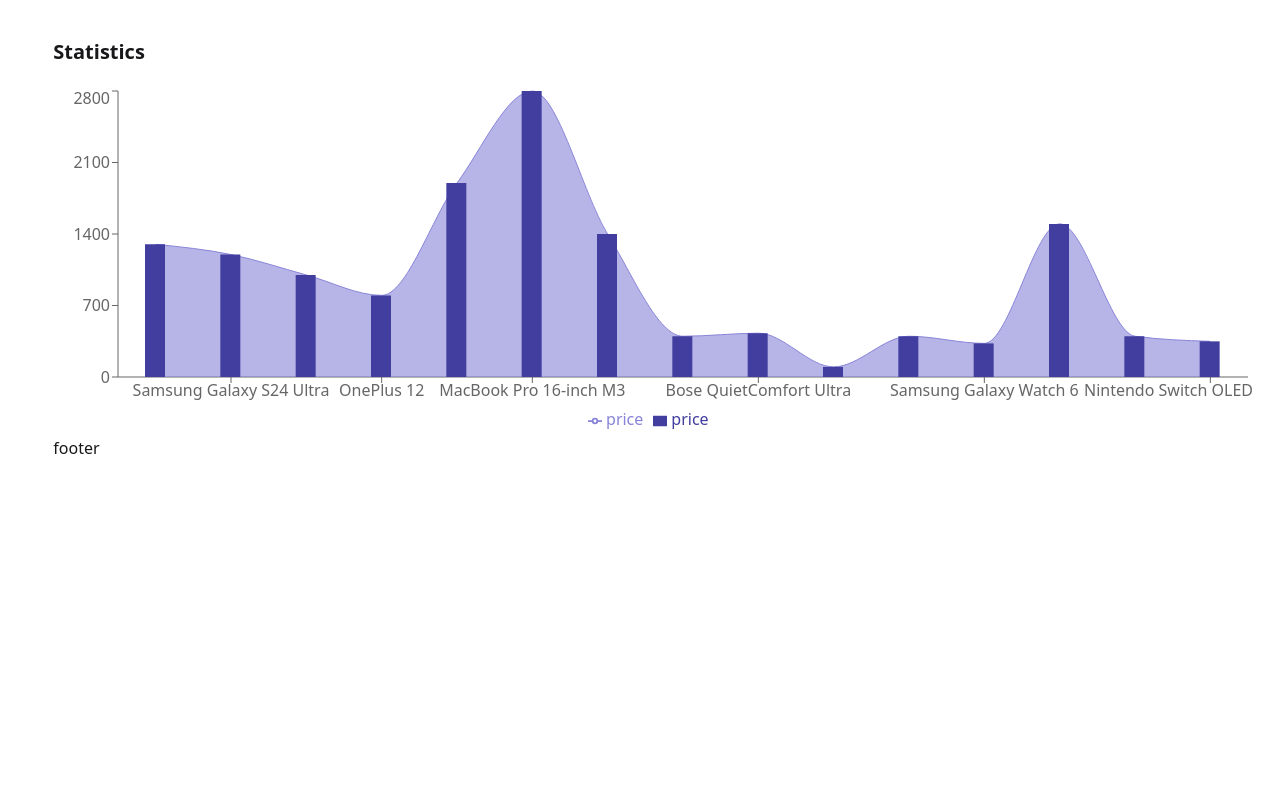
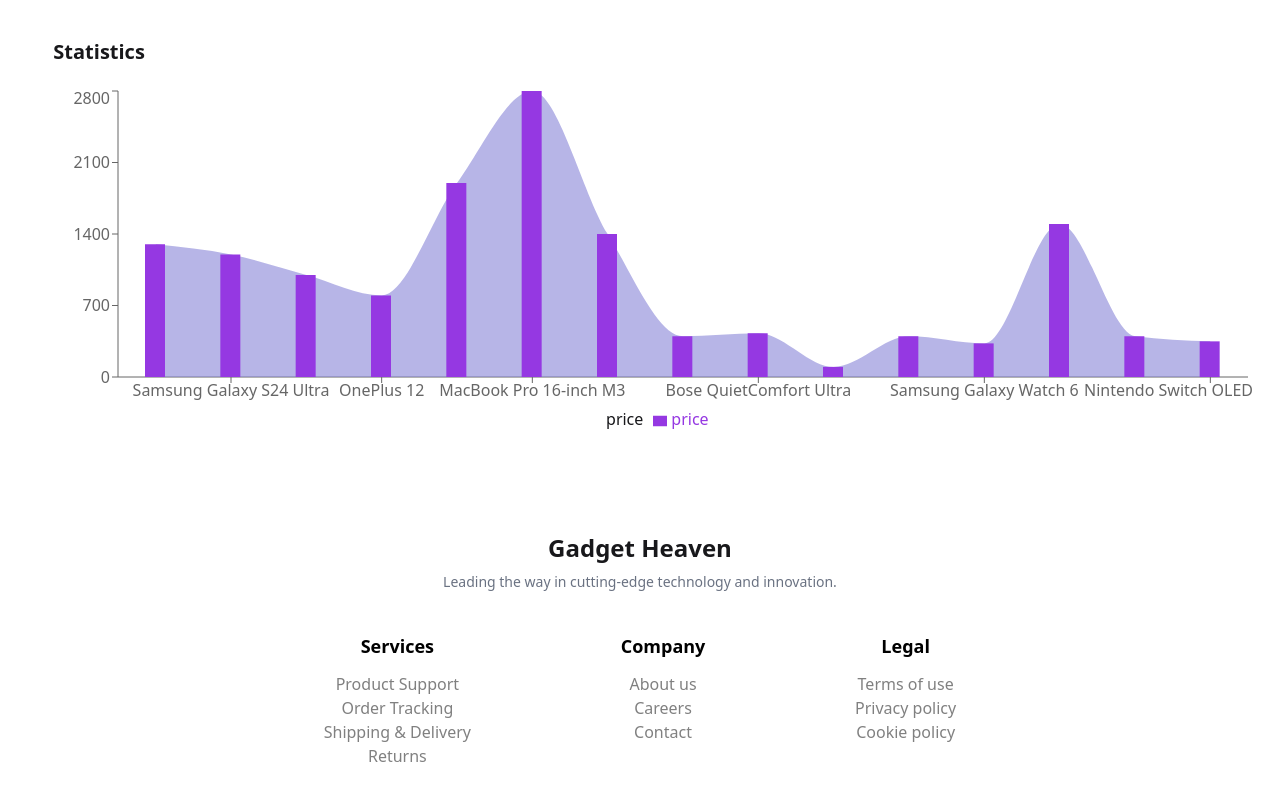
Before and after one commit to ayeshamukta/Gadget-heaven, a React (Vite) app: page /statics in a window 1280 px wide. Shown: the part 242-1042 px from the top of the page. Before the commit the page ends 800 px from the top, so only its background shows below. Built offline with nearby package versions, Linux system fonts and the light colour scheme.

Commit message:
footer design complete

```diff
--- a/src/Components/Footer/Footer.jsx
+++ b/src/Components/Footer/Footer.jsx
@@ -1,9 +1,41 @@
 import React from 'react';
+import './footer.css'
 
 const Footer = () => {
     return (
-        <div>
-            <p>footer</p>
+        <div className='text-center mt-24 mb-18 lg:w-4/6 mx-auto'>
+            <div className='mb-10'>
+                <h1 className='font-bold text-2xl mb-2'>Gadget Heaven</h1>
+                <p  className='text-gray-500 text-sm'>Leading the way in cutting-edge technology and innovation.</p>
+            </div>
+            <div className='flex justify-around'>
+
+                    <nav className='flex flex-col '>
+                        <h6 className="font-bold text-lg text-black mb-3">Services</h6>
+                        <a className="link link-hover">Product Support</a>
+                        <a className="link link-hover">Order Tracking</a>
+                        <a className="link link-hover">Shipping & Delivery</a>
+                        <a className="link link-hover">Returns</a>
+                    </nav>
+                    <nav className='flex flex-col'>
+                        <h6 className="font-bold text-lg text-black mb-3">Company</h6>
+                        <a className="link link-hover">About us</a>
+                        <a className="link link-hover">Careers</a>
+                        <a className="link link-hover">Contact</a>
+
+                    </nav>
+                    <nav className='flex flex-col'>
+                        <h6 className="font-bold text-lg text-black mb-3">Legal</h6>
+                        <a className="link link-hover">Terms of use</a>
+                        <a className="link link-hover">Privacy policy</a>
+                        <a className="link link-hover">Cookie policy</a>
+                    </nav>
+
+
+
+
+
+            </div>
         </div>
     );
 };
--- /dev/null
+++ b/src/Components/Footer/footer.css
@@ -0,0 +1,4 @@
+nav a
+{
+    color: gray;
+}
--- a/src/Components/Statics/Statics.jsx
+++ b/src/Components/Statics/Statics.jsx
@@ -25,8 +25,8 @@
                     <YAxis></YAxis>
                     {/* <Tooltip /> */}
                     <Legend />
-                    <Area type="monotone" dataKey="price" fill="#8884d8" stroke="#8884d8" />
-                    <Bar dataKey="price" barSize={20} fill="#413ea0" activeBar={<Rectangle fill="#9538E2" stroke="black" />} />
+                    <Area type="monotone" dataKey="price" fill="#8884d8" stroke="#9538E2/15" />
+                    <Bar dataKey="price" barSize={20} fill="#9538E2" activeBar={<Rectangle fill="#9538E2" stroke="black" />} />
 
                 </ComposedChart>
 
```
